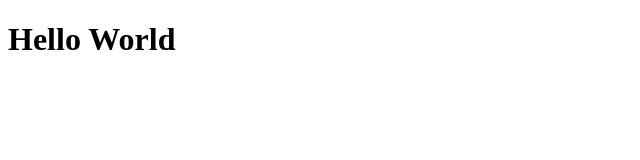
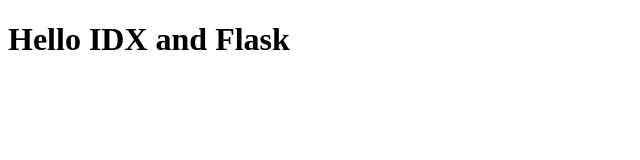
Before and after one commit to todd-thompson/flask1, a plain HTML site: page src/index.html in a window 1280 px wide. Shown: the whole page, without its empty margins (0-640 px from the left). Drawn offline with Linux system fonts and the light colour scheme.

Commit message:
deploy to firebase

```diff
--- a/src/index.html
+++ b/src/index.html
@@ -3,10 +3,10 @@
   <head>
     <meta charset="UTF-8" />
     <meta name="viewport" content="width=device-width, initial-scale=1.0" />
-    <title>Hello World</title>
+    <title>Hello IDX</title>
   </head>
 
   <body>
-    <h1>Hello World</h1>
+    <h1>Hello IDX and Flask</h1>
   </body>
 </html>
```
Also changed, not shown: .idx/integrations.json, firebase.json (added), 2 other files.
